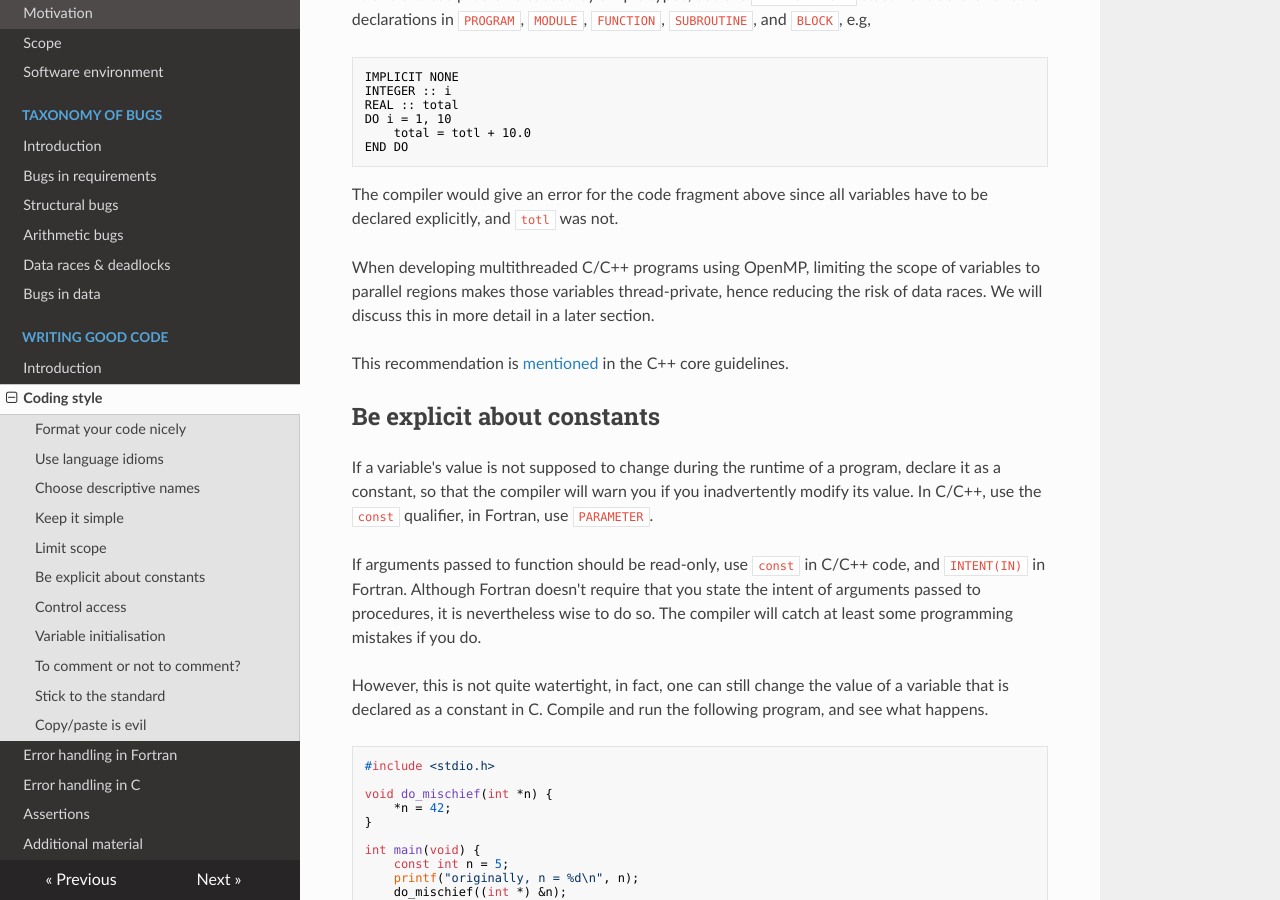
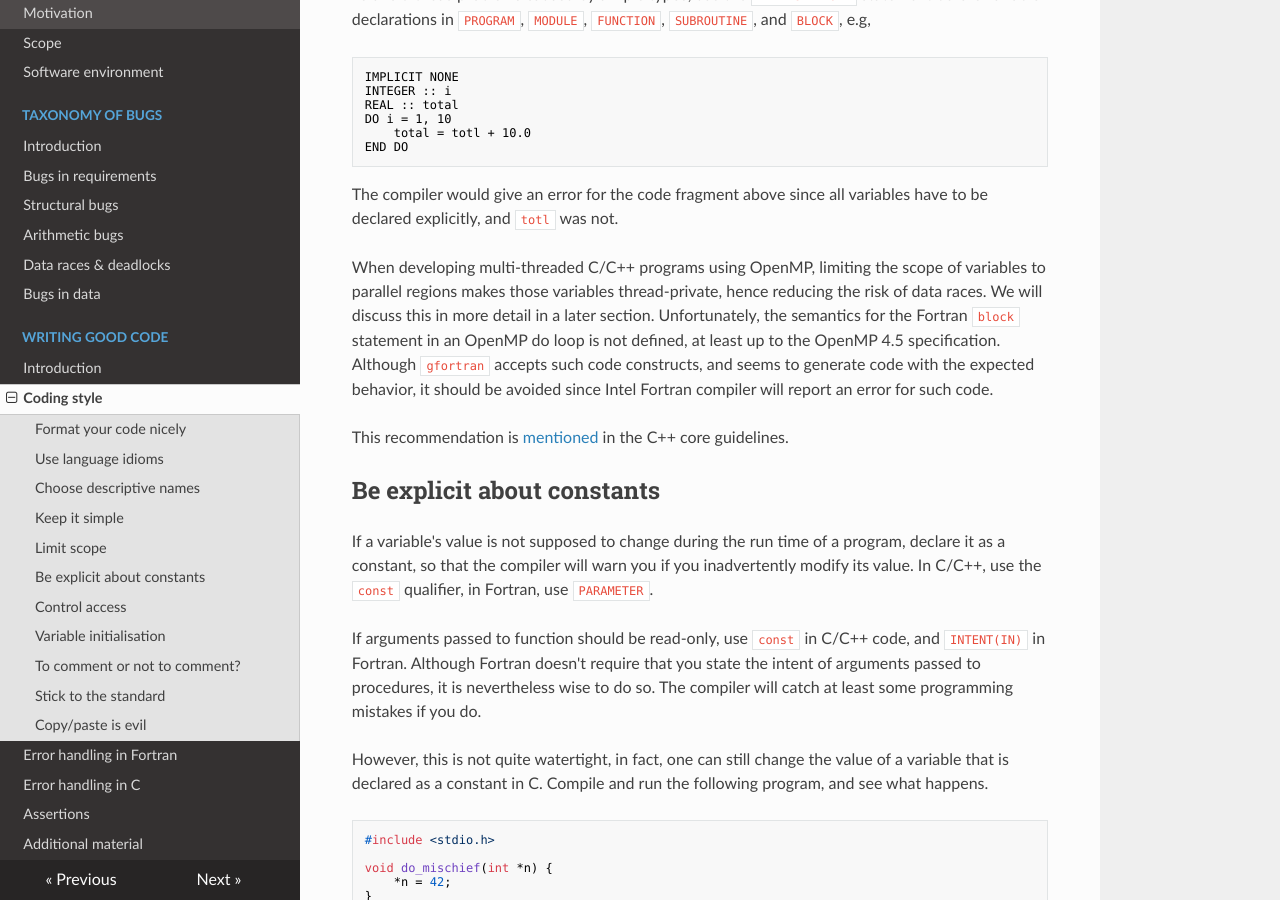
Before and after one commit to gjbex/Defensive_programming_and_debugging, an MkDocs documentation site: the page built from docs/CodingBestPractices/coding_best_practices.md, in a window 1280 px wide and 900 px high, scrolled down 4305 px. Built offline with MkDocs 1.6.1, drawn with Linux system fonts in a browser that asks for light colours; nearby versions of some CDN libraries; some of the changed text lies outside the part shown.

Commit message:
Add paragraph on Fortran block and OpenMP; fix typos

```diff
--- a/docs/CodingBestPractices/coding_best_practices.md
+++ b/docs/CodingBestPractices/coding_best_practices.md
@@ -152,14 +152,14 @@ END DO
 
 The compiler would give an error for the code fragment above since all variables have to be declared explicitly, and `totl` was not.
 
-When developing multithreaded C/C++ programs using OpenMP, limiting the scope of variables to parallel regions makes those variables thread-private, hence reducing the risk of data races. We will discuss this in more detail in a later section.
+When developing multi-threaded C/C++ programs using OpenMP, limiting the scope of variables to parallel regions makes those variables thread-private, hence reducing the risk of data races. We will discuss this in more detail in a later section.  Unfortunately, the semantics for the Fortran `block` statement in an OpenMP do loop is not defined, at least up to the OpenMP 4.5 specification.  Although `gfortran` accepts such code constructs, and seems to generate code with the expected behavior, it should be avoided since Intel Fortran compiler will report an error for such code.
 
 This recommendation is [mentioned](https://isocpp.github.io/CppCoreGuidelines/CppCoreGuidelines#Res-scope) in the C++ core guidelines.
 
 
 ## Be explicit about constants
 
-If a variable's value is not supposed to change during the runtime of a program, declare it as a constant, so that the compiler will warn you if you inadvertently modify its value. In C/C++, use the `const` qualifier, in Fortran, use `PARAMETER`.
+If a variable's value is not supposed to change during the run time of a program, declare it as a constant, so that the compiler will warn you if you inadvertently modify its value. In C/C++, use the `const` qualifier, in Fortran, use `PARAMETER`.
 
 If arguments passed to function should be read-only, use `const` in C/C++ code, and `INTENT(IN)` in Fortran. Although Fortran doesn't require that you state the intent of arguments passed to procedures, it is nevertheless wise to do so. The compiler will catch at least some programming mistakes if you do.
 
```
Also changed, not shown: other parts of docs/CodingBestPractices/coding_best_practices.md (+3 -2 lines).
